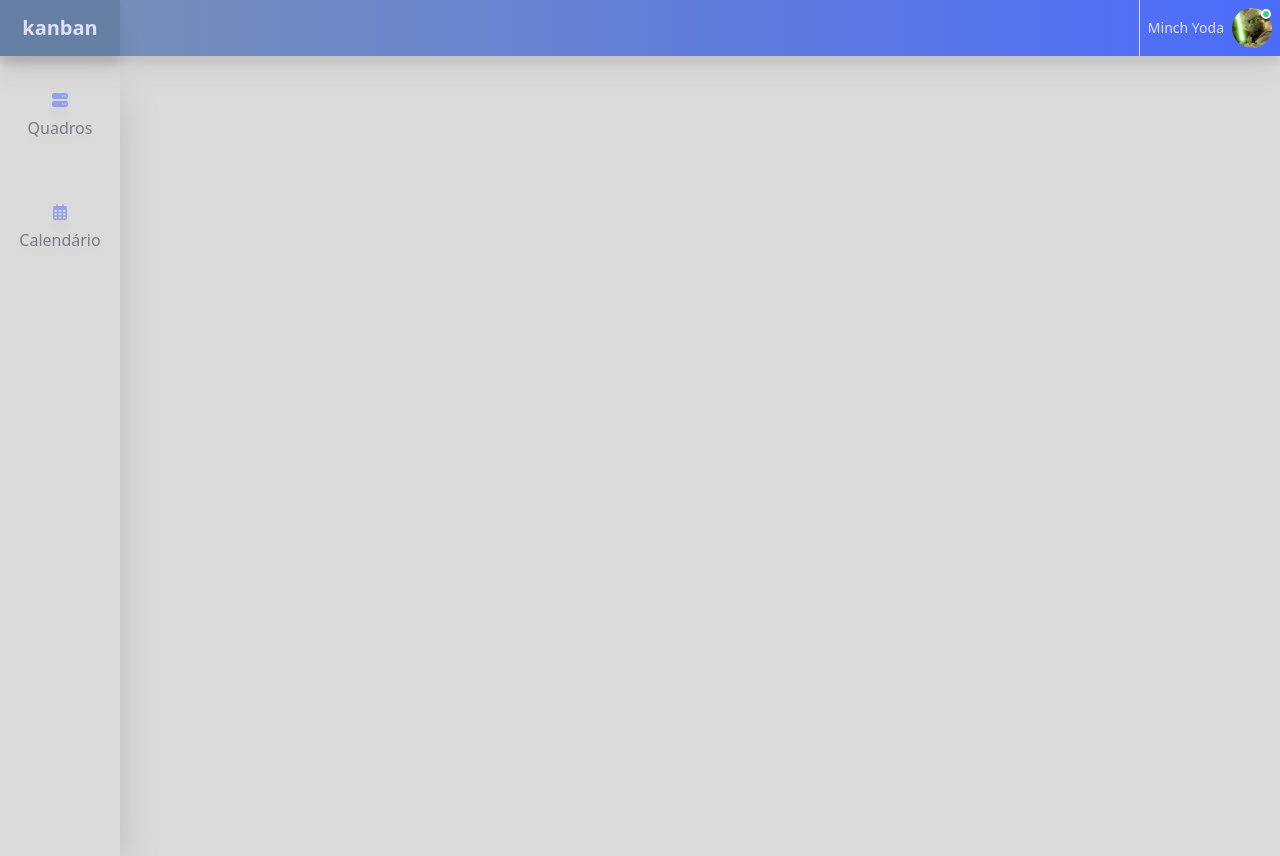
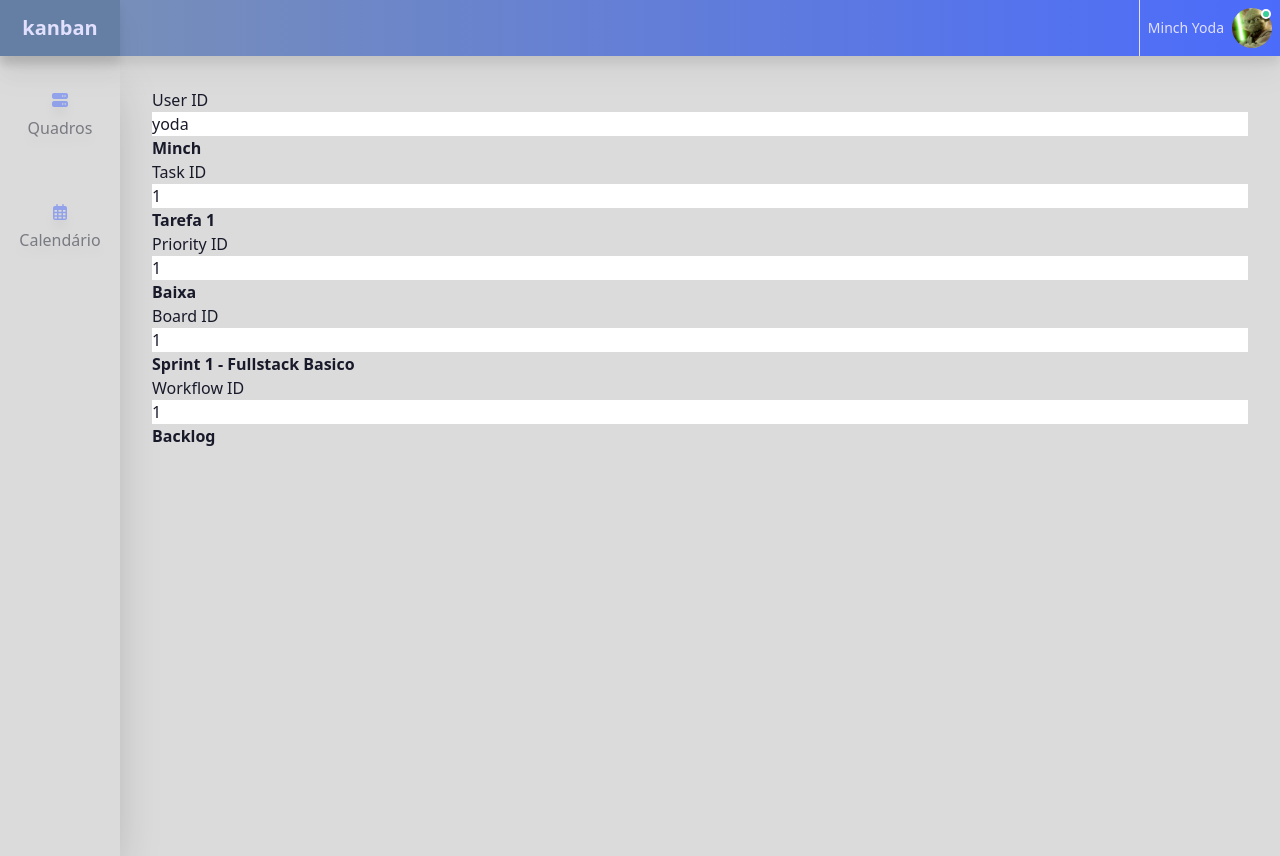
Before and after one commit to bpbastos/kanban-app, a Vue app: page /test in a window 1280 px wide. Built offline with nearby package versions, Linux system fonts and the light colour scheme; data requests are answered from the project's data file.

Commit message:
fix: testes com composables reativas

```diff
--- a/src/views/TestView.vue
+++ b/src/views/TestView.vue
@@ -1,24 +1,34 @@
 <template>
-    <WorkflowCard
-      v-if="workflows.id"
-      :workflow="workflows"
-      :board-id="boardId"
-      :key="upd"
-    />
+    User ID<input type="text" v-model="userId"> <strong v-if="user">{{ user.first_name }}</strong>
+    Task ID<input type="text" v-model="taskId"> <strong v-if="task">{{ task.title  }}</strong>
+    Priority ID<input type="text" v-model="priorityId"> <strong v-if="priority">{{ priority.name }}</strong>
+    Board ID<input type="text" v-model="boardId"> <strong v-if="board">{{ board.name }}</strong>
+    Workflow ID<input type="text" v-model="workflowId"> <strong v-if="workflow">{{ workflow.name }}</strong>
+
+    <!--WorkflowCard
+      :workflow="workflow"
+      :board-id="parseInt(boardId)"
+    /-->
 </template>
 <script setup>
 import { ref } from 'vue';
+import WorkflowCard from '@/components/WorkflowCard.vue';
+import { useFetchPriorities } from '../composables/PriorityData';
+import { useFetchBoards } from '../composables/BoardData';
+import { useFetchTasks } from '../composables/TaskData';
 import { useFetchWorkflows } from '@/composables/WorkflowData'
-import WorkflowCard from '@/components/WorkflowCard.vue';
+import { useFetchUsers } from '../composables/UserData';
 
+const userId = ref('yoda')
+const taskId = ref(1)
+const priorityId = ref(1)
 const boardId = ref(1)
-const upd = ref(0)
-const { workflows } =  useFetchWorkflows()
+const workflowId = ref(1)
 
-
-const updateWorkflow = () => {
-    upd.value++
-    console.log(upd.value)
-}
+const { users: user } =  useFetchUsers(userId)
+const { tasks: task } =  useFetchTasks(taskId)
+const { priorities: priority } =  useFetchPriorities(priorityId)
+const { boards: board } =  useFetchBoards(boardId)
+const { workflows: workflow } =  useFetchWorkflows(workflowId)
 
 </script>
```
